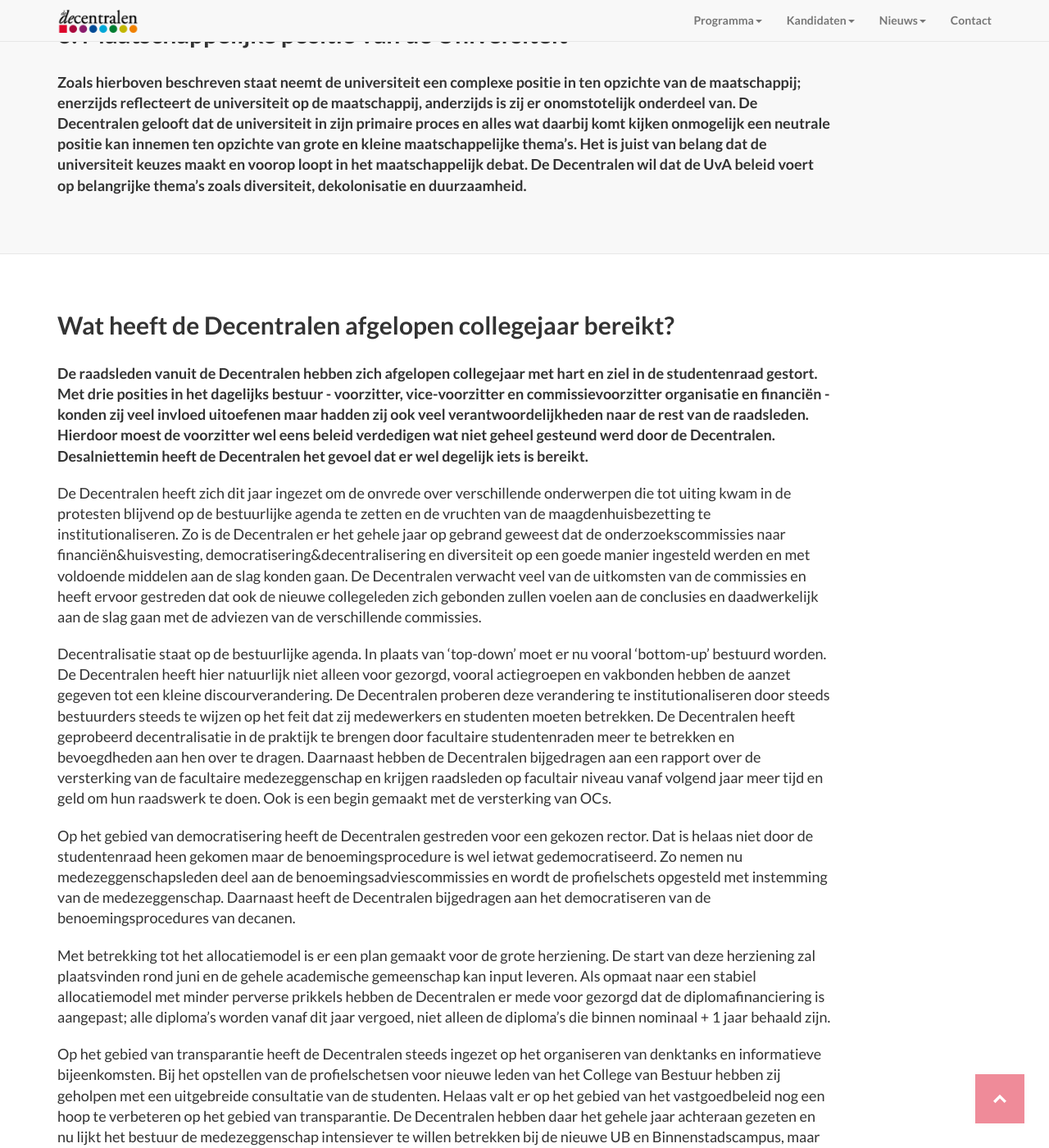
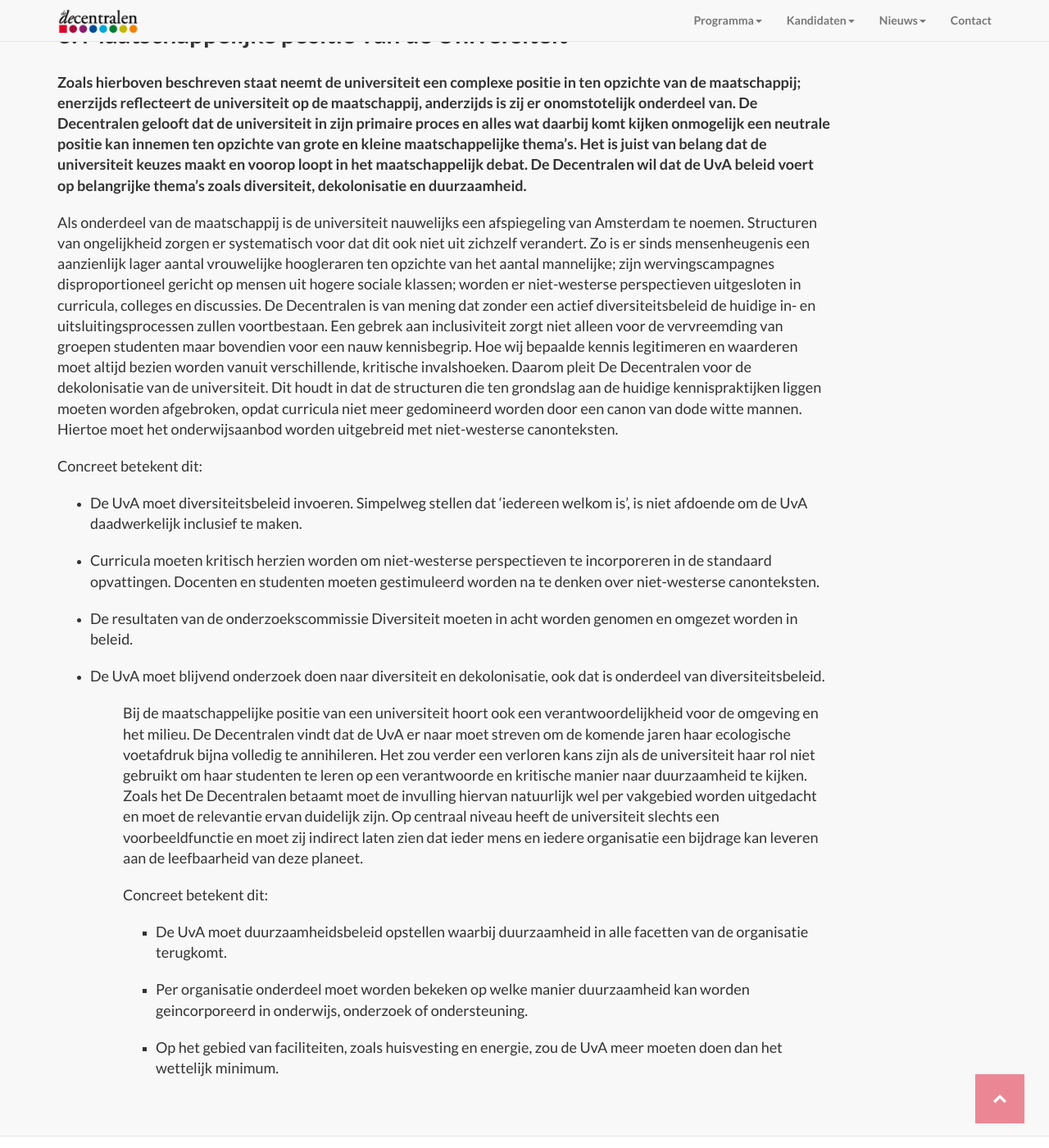
Before and after one commit to DeDecentralen/DeDecentralen.github.io, a Jekyll site: the page built from index.md, in a window 1280 px wide and 1400 px high, scrolled down 6778 px. Shown: the whole window at 82% size. Built offline with Jekyll 4.4.1, drawn with Linux system fonts in a browser that asks for light colours.

Commit message:
Update index.html

```diff
--- a/_layouts/index.html
+++ b/_layouts/index.html
@@ -145,6 +145,20 @@
         <div class="clearfix"></div>
         <h2 class="section-heading"> 6. Maatschappelijke positie van de Universiteit </h2>
         <p class="lead"><b>Zoals hierboven beschreven staat neemt de universiteit een complexe positie in ten opzichte van de maatschappij; enerzijds reflecteert de universiteit op de maatschappij, anderzijds is zij er onomstotelijk onderdeel van. De Decentralen gelooft dat de universiteit in zijn primaire proces en alles wat daarbij komt kijken onmogelijk een neutrale positie kan innemen ten opzichte van grote en kleine maatschappelijke thema’s. Het is juist van belang dat de universiteit keuzes maakt en voorop loopt in het maatschappelijk debat. De Decentralen wil dat de UvA beleid voert op belangrijke thema’s zoals diversiteit, dekolonisatie en duurzaamheid.</b></p>
+        <p class="lead">Als onderdeel van de maatschappij is de universiteit nauwelijks een afspiegeling van Amsterdam te noemen. Structuren van ongelijkheid zorgen er systematisch voor dat dit ook niet uit zichzelf verandert. Zo is er sinds mensenheugenis een aanzienlijk lager aantal vrouwelijke hoogleraren ten opzichte van het aantal mannelijke; zijn wervingscampagnes disproportioneel gericht op mensen uit hogere sociale klassen; worden er niet-westerse perspectieven uitgesloten in curricula, colleges en discussies. De Decentralen is van mening dat zonder een actief diversiteitsbeleid de huidige in- en uitsluitingsprocessen zullen voortbestaan. Een gebrek aan inclusiviteit zorgt niet alleen voor de vervreemding van groepen studenten maar bovendien voor een nauw kennisbegrip. Hoe wij bepaalde kennis legitimeren en waarderen moet altijd bezien worden vanuit verschillende, kritische invalshoeken. Daarom pleit De Decentralen voor de dekolonisatie van de universiteit. Dit houdt in dat de structuren die ten grondslag aan de huidige kennispraktijken liggen moeten worden afgebroken, opdat curricula niet meer gedomineerd worden door een canon van dode witte mannen. Hiertoe moet het onderwijsaanbod worden uitgebreid met niet-westerse canonteksten.</p>
+        <p class="lead">Concreet betekent dit:</p>
+        <ul>
+          <li><p class="lead">De UvA moet diversiteitsbeleid invoeren. Simpelweg stellen dat ‘iedereen welkom is’, is niet afdoende om de UvA daadwerkelijk inclusief te maken.</p></li>
+          <li><p class="lead">Curricula moeten kritisch herzien worden om  niet-westerse perspectieven te incorporeren in de standaard opvattingen. Docenten en studenten moeten gestimuleerd worden na te denken over niet-westerse canonteksten.</p></li>
+          <li><p class="lead">De resultaten van de onderzoekscommissie Diversiteit moeten in acht worden genomen en omgezet worden in beleid.</p></li>
+          <li><p class="lead">De UvA moet blijvend onderzoek doen naar diversiteit en dekolonisatie, ook dat is onderdeel van diversiteitsbeleid.</p></li>
+        <ul>
+        <p class="lead">Bij de maatschappelijke positie van een universiteit hoort ook een verantwoordelijkheid voor de omgeving en het milieu. De Decentralen vindt dat de UvA er naar moet streven om de komende jaren haar ecologische voetafdruk bijna volledig te annihileren. Het zou verder een verloren kans zijn als de universiteit haar rol niet gebruikt om haar studenten te leren op een verantwoorde en kritische manier naar duurzaamheid te kijken. Zoals het De Decentralen betaamt moet de invulling hiervan natuurlijk wel per vakgebied worden uitgedacht en moet de relevantie ervan duidelijk zijn. Op centraal niveau heeft de universiteit slechts een voorbeeldfunctie en moet zij indirect laten zien dat ieder mens en iedere organisatie een bijdrage kan leveren aan de leefbaarheid van deze planeet.</p>
+        <p class="lead">Concreet betekent dit:</p>
+        <ul>
+          <li><p class="lead">De UvA moet duurzaamheidsbeleid opstellen waarbij duurzaamheid in alle facetten van de organisatie terugkomt.</p></li>
+          <li><p class="lead">Per organisatie onderdeel moet worden bekeken op welke manier duurzaamheid kan worden geincorporeerd in onderwijs, onderzoek of ondersteuning. </p></li>
+          <li><p class="lead">Op het gebied van faciliteiten, zoals huisvesting en energie, zou de UvA meer moeten doen dan het wettelijk minimum.</p></li>
         </ul>
       </div>
     </div>
```
